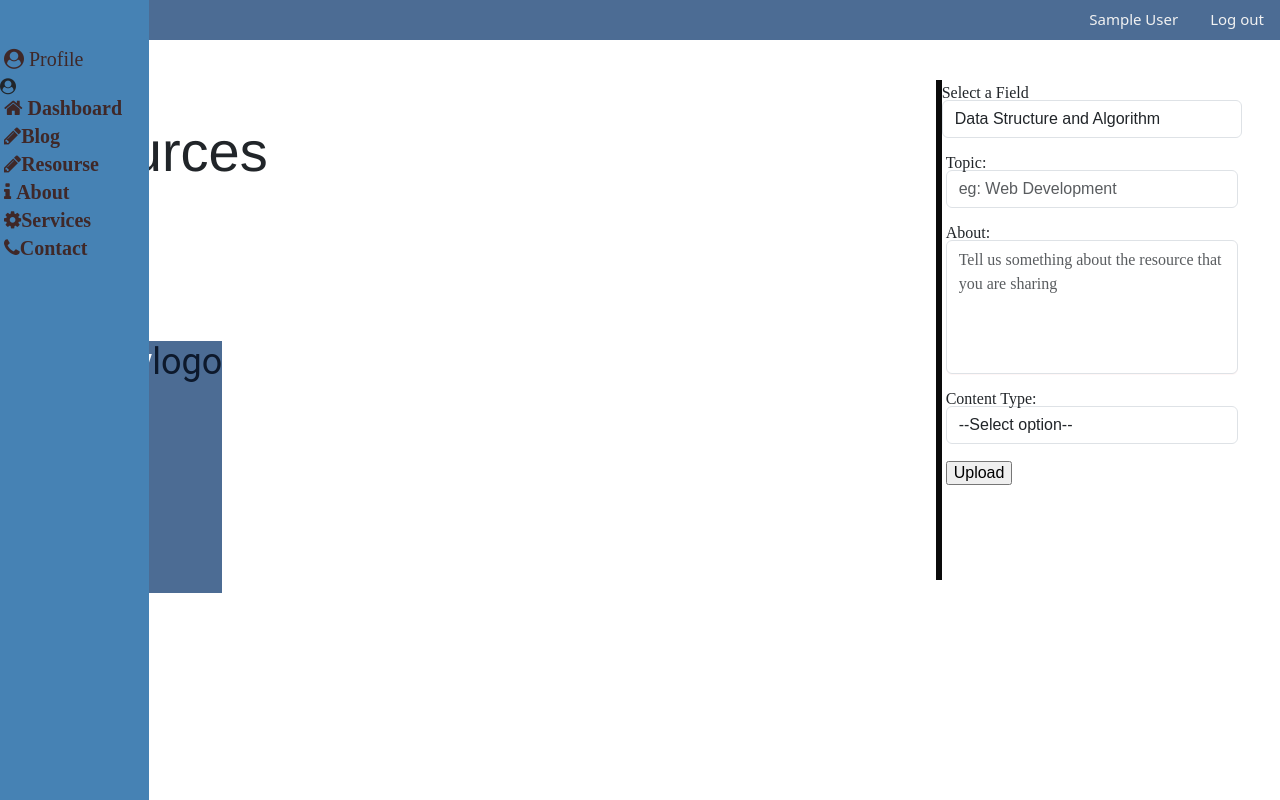
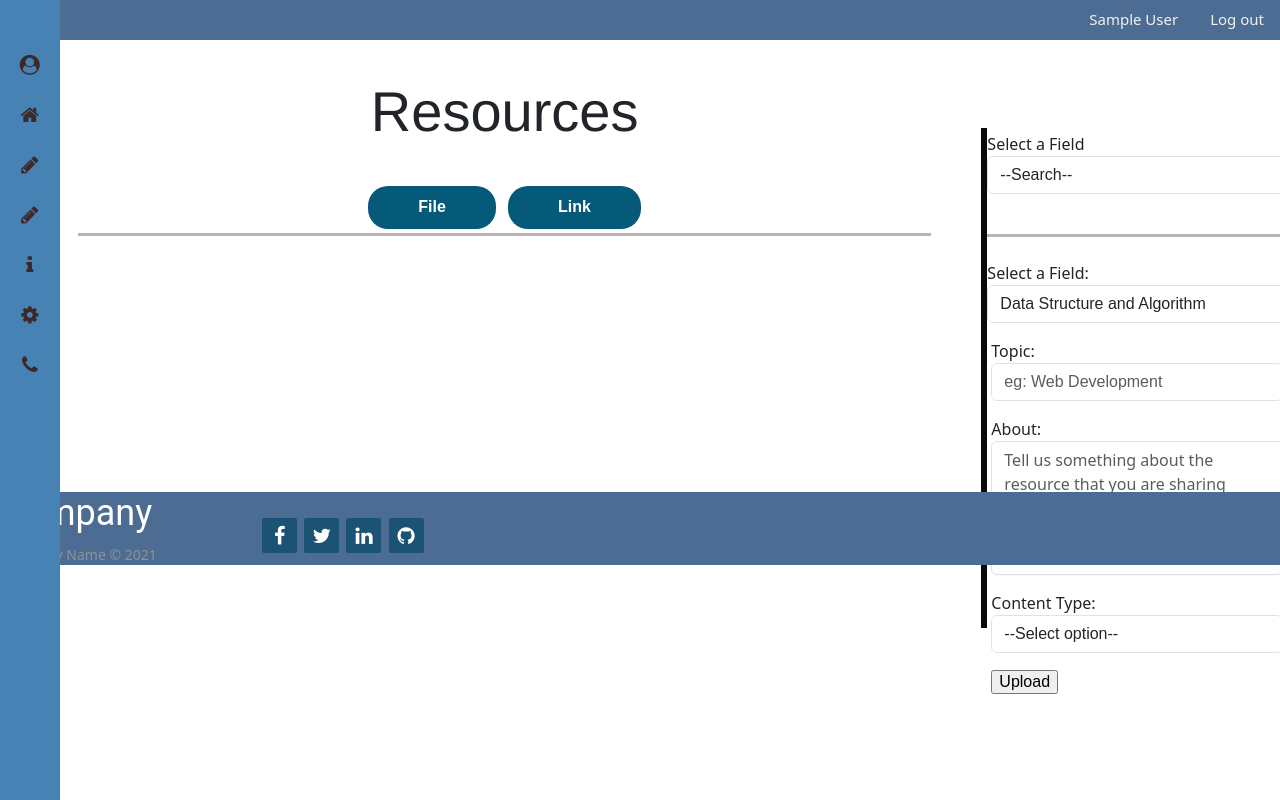
Before and after one commit to SAKSHI-GOYAL321/Social-Learning-, a PHP site: page /resourse.php in a window 1280 px wide. Run offline with PHP 8.4, Linux system fonts and the light colour scheme; the visitor is signed in with stand-in values (Sample User, id 1); data that the repository does not hold is empty; some libraries are stand-ins or nearby versions.

Commit message:
nav-first

```diff
--- a/ajax/getResource.php
+++ b/ajax/getResource.php
@@ -2,23 +2,21 @@
     include('connection.php');
     if(password_verify("getdata",$_POST['token']))
     {
-    $query = $db->prepare('SELECT * FROM resources');
+        $query = $db->prepare('SELECT * FROM resources WHERE Files IS NOT NULL;');
         $data = array();
         $execute=$query->execute($data);
 ?>
-
 <?php
             while($datarow=$query->fetch())
             {
 ?>
                 <div class="box">
                     <p> <?php echo $datarow['Topic']; ?> </p>
-    <embed src="./<?php echo $datarow['Files'] ?>" width="500px" height="300px"  type="application/pdf" />
-    <a href="<?php echo $datarow['Link'] ?>" ><?php echo $datarow['Link'] ?> </a>
-    <!-- ./Uploaded_Resources/WDB+JavaScript+Introduction.pdf -->
-   <!-- ./ -->
+                    <embed src="./<?php echo $datarow['Files'] ?>" width="400px" height="248px"  type="application/pdf" />
+                    <div class="open-file-style">
+                        <a href="./<?php echo $datarow['Files'] ?>"   target=”_blank”>Open File</a>
+                    </div>
                 <?php
-   echo $datarow['Files']
  ?>
 </div>
 <?php
--- a/css/resource.css
+++ b/css/resource.css
@@ -13,17 +13,83 @@
     text-align: center;
     display: inline-block;
 }
-
+.left{
+    margin-left: 78px;
+}
 .vl {
   border-left: 6px solid rgb(10, 10, 10);
   height: 500px;
   position:fixed;
-  right: 131px;
-    top: 80px;
+  right: -8em;
+  top: 8em;
+  z-index: -1;
 }
 
+.center{
+    text-align: center;
+}
+.btn-style{
+    text-decoration: none;
+    margin: 4px;
+    padding: 10px 48px;
+    font-size: 16px;
+    /* border-color: transparent;
+    color: #e2e0e0;
+    background-color: #1b8eb6;
+    border-radius: 30px; */
+    font-weight: bold;
+    border-color: transparent;
+    color:  #ffffff;
+    background-color: #045a78;
+    border-radius: 20px;
+}
+input[type = button]{
+    text-decoration: none;
+    margin: 4px;
+    padding: 10px 48px;
+    font-size: 16px;
+    border-color: transparent;
+    color: #e2e0e0;
+    background-color: #1b8eb6;
+    border-radius: 30px;
+}
+
+.hl{
+    border-bottom: 3px solid #bab4b4;
+    width: 100%;
+}
+
+.mg{
+    margin-bottom: 20px;
+    padding-bottom: 40px;
+}
 .filestyle{
     width:100%;
     float: right;
     /* margin:0px 40px; */
 }
+
+.box{
+    margin: 20px 33px;
+    float: left;
+}
+.box p{
+    font-size: 20px;
+    text-align: center;
+    font-weight: 600;
+}
+
+.open-file-style{
+    text-align: center;
+    margin: 4px;
+    padding: 10px 48px;
+    font-size: 16px;
+    border-color: transparent;
+    color: #faf5f5;
+    background-color: #3a484e;
+    border-radius: 30px;
+    transition: none;
+}
+.open-file-style a{
+    color: #faf5f5;
+}
--- a/css/sidenav.css
+++ b/css/sidenav.css
@@ -78,18 +78,34 @@ ul{
   display: block;
 }
 .sidenav{
-  width: 3.66666667%;
+  width: 4.66666667%;
     height: 100%;
     position: fixed;
     z-index: 1;
     top: 0;
     left: 0;
-    transition:all 1s linear;
+
     display: block;
     padding-top: 40px;
     background-color: steelblue;
 }
 
+span{
+  display:none;
+  transition:all 0.2s linear;
+}
+
+/* a :hover{
+    span{
+      display: block;
+    }
+} */
+
+span :hover, :focus{
+    width: 100px;
+    background-color: steelblue;
+    display: block;
+}
 
 .sidenav a {
     /* padding: 6px 28px 10px 30px;
@@ -108,14 +124,13 @@ ul{
   }
   .sidenav:hover {
 
-    /* background-color: rgb(56, 36, 184);
-    background-color: #1c3a5c; */
-    width:11.66666667%;
+    /* background-color: rgb(56, 36, 184); */
+    /* background-color: #1c3a5c; */
+
   }
 
-  .sidenav .a span{
-    display:none;
-  }
+
+
  /* .main {
     margin-left: 200px;
    }  */
--- a/resourse.php
+++ b/resourse.php
@@ -32,32 +32,53 @@
     <section id = "side-nav">
         <div class="col-sm-12 paddoff">
             <div class="contain">
-                <div class="Ham col-sm-2 paddoff">
+                <div class="Ham paddoff">
                     <div class="sidenav">
-                        <a href="profile.php" style="padding: 4px;"><i class="fa fa-user-circle"> <span> Profile </span></a>
-                        <a href="dashboard.php" style="padding: 4px;"><i class="fa fa-home"></i><span> Dashboard <span></a>
-                        <a href="blog.php"style="padding: 4px;"><i class="fa fa-pencil"></i><span>Blog</span></a>
-                        <a href="resourse.php" style="padding: 4px;"><i class="fa fa-pencil"></i><span>Resourse</span></a>
-                        <a href="#" style="padding: 4px;"><i class="fa fa-info"></i> <span>About</span></a>
-                        <a href="#"style="padding: 4px;"><i class="fa fa-cog"></i><span>Services</span></a>
-                        <a href="#"style="padding: 4px;"><i class="fa fa-phone"></i><span>Contact</span></a>
+                        <a href="profile.php" style="text-align: center; padding: 10px;"><i class="fa fa-user-circle"></i><span> Profile </span></a>
+                        <a href="dashboard.php" style="text-align: center; padding: 10px;"><i class="fa fa-home"></i><span> Dashboard <span></a>
+                        <a href="blog.php"style="text-align: center; padding: 10px;"><i class="fa fa-pencil"></i><span>Blog</span></a>
+                        <a href="resourse.php" style="text-align: center; padding: 10px;"><i class="fa fa-pencil"></i><span>Resourse</span></a>
+                        <a href="#" style="text-align: center; padding: 10px;"><i class="fa fa-info"></i> <span>About</span></a>
+                        <a href="#"style="text-align: center; padding: 10px;"><i class="fa fa-cog"></i><span>Services</span></a>
+                        <a href="#"style="text-align: center; padding: 10px;"><i class="fa fa-phone"></i><span>Contact</span></a>
                     </div>
                 </div>
-                 <div class="col-sm-10">
+                <div class="col-sm-12">
                     <div class="content">
-                        <div class="col-sm-10">
+                        <div class="col-sm-8 left">
                             <div class="heading">
                                 <h1>Resources</h1>
                             </div>
+                            <div class ="center hl">
+                                <button class = "btn-style">File</button>
+                                <button class="btn-style">Link</button>
+                            </div>
                             <div style="width:100%;">
-                                        <div class="Resources" id="Resources" style="float:left;width: 100%;"></div>
+                                <div class="Resources" id="Resources" style="float:left;width: 100%;"></div>
                             </div>
                         </div>
-                        <div class="col-sm-2 vl">
+
+                        <div class="col-sm-4 vl">
                             <div class="Data">
+                                <form >
+                                    <div class="filestyle hl mg">
+                                        <label>Select a Field</label>
+                                        <select id="subj" name="subj" class="form-control form-style">
+                                        <option value="select">--Search--</option>
+                                        <option value="Data Structure and Algorithm">Data Structure and Algorithm</option>
+                                        <option value="DataBase Management System">DataBase Management System</option>
+                                        <option value="Programming Languages">Programming Languages</option>
+                                        <option value="Object Oriented Programming">Object Oriented Programming</option>
+                                        <option value="Networking">Networking</option>
+                                        <option value="Operating System">Operating System</option>
+                                        <option value="Software Engineering">Software Engineering</option>
+                                        <option value="Development">Development</option>
+                                    </select>
+                                    </div>
+                                </form>
                                 <form action="" id="resoucedata" class="input" >
                                     <div class="filestyle">
-                                        <label for="">Select a Field</label>
+                                        <label for="">Select a Field:</label>
                                         <select name="cfield" id="cfield" class="form-control">
                                             <option value="Data Structure and Algorithm">Data Structure and Algorithm</option>
                                             <option value="DataBase Management System">DataBase Management System</option>
```
Lines whose indentation alone changed are shown as unchanged.
